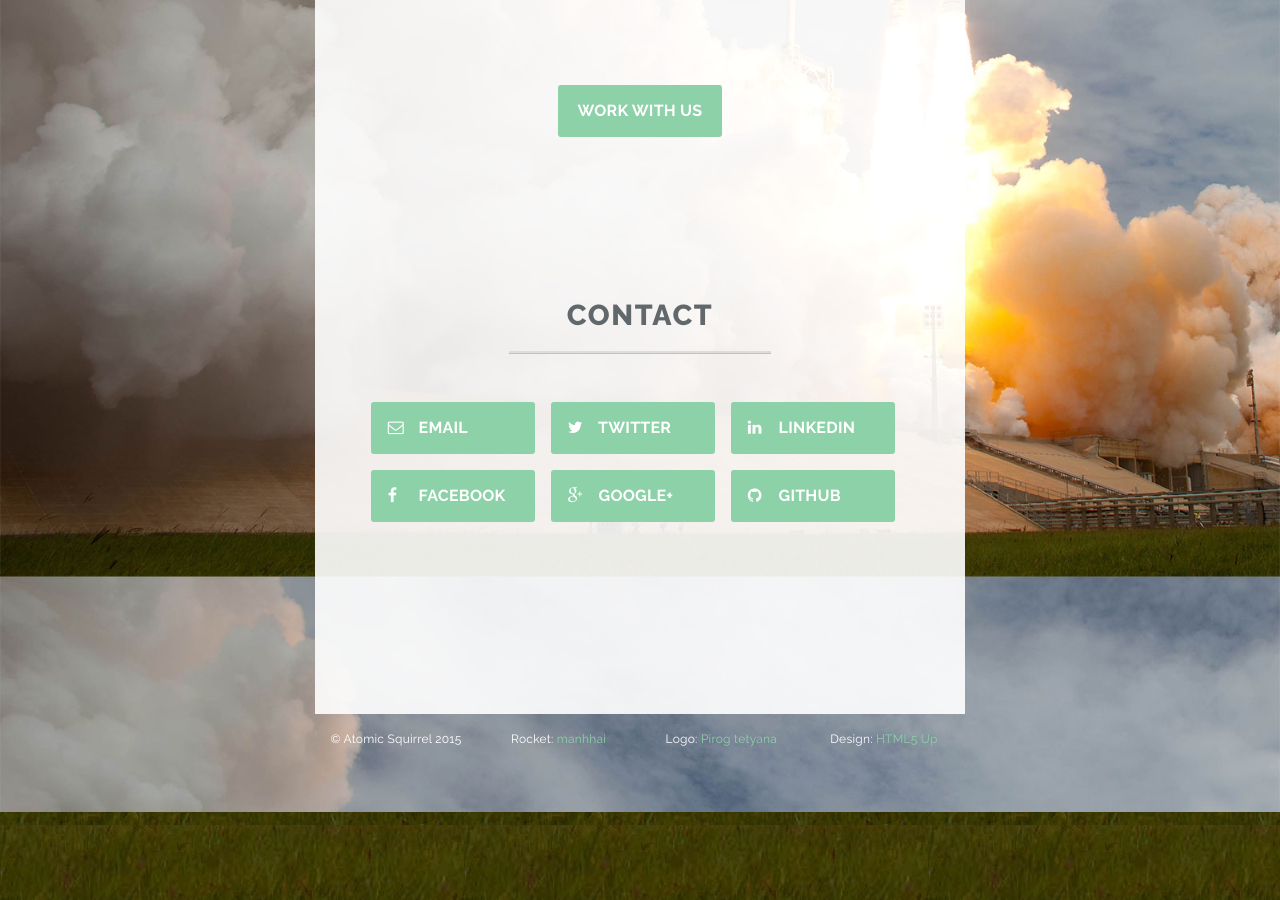
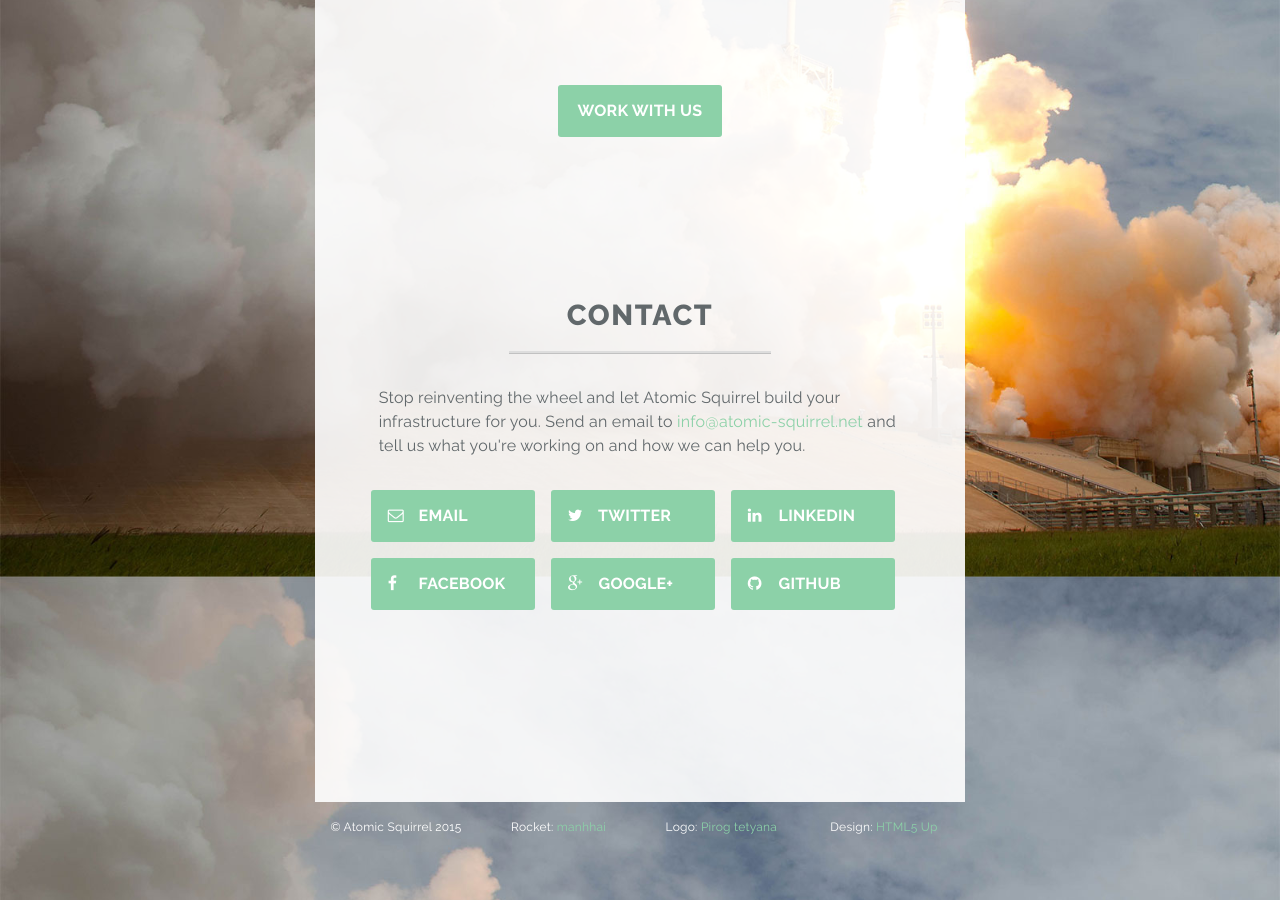
Before and after one commit to atomic-squirrel/atomic-squirrel-homepage, a Jekyll site: the page built from index.html, in a window 1280 px wide and 900 px high, scrolled down 1801 px. Built offline with Jekyll 4.4.1, drawn with Linux system fonts in a browser that asks for light colours.

Commit message:
Clarify contact section

```diff
--- a/_includes/contact.html
+++ b/_includes/contact.html
@@ -1,6 +1,11 @@
 <section id="contact" class="mt4 mb4 py4">
   <h2 class="center caps">Contact</h2>
   <hr class="col-6 mb3">
+  <p>
+    Stop reinventing the wheel and let Atomic Squirrel build your infrastructure
+    for you. Send an email to <a href="{{ site.contact_urls.email.url }}">{{ site.contact_urls.email.value }}</a>
+    and tell us what you're working on and how we can help you.
+  </p>
   <div class="clearfix mxn2">
     {% for external_url_hash in site.contact_urls %}
       {% assign external_url = external_url_hash[1] %}
```
